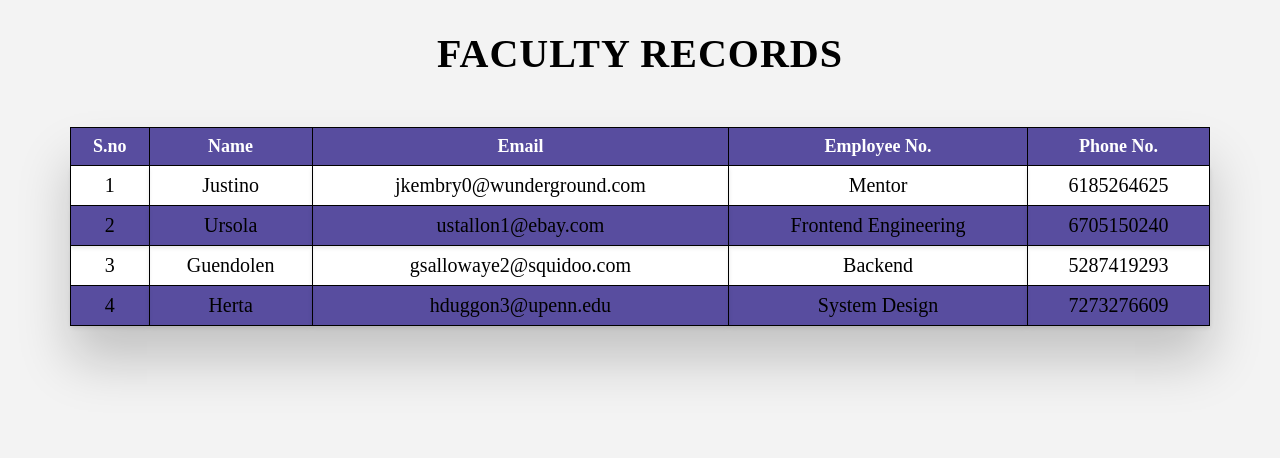
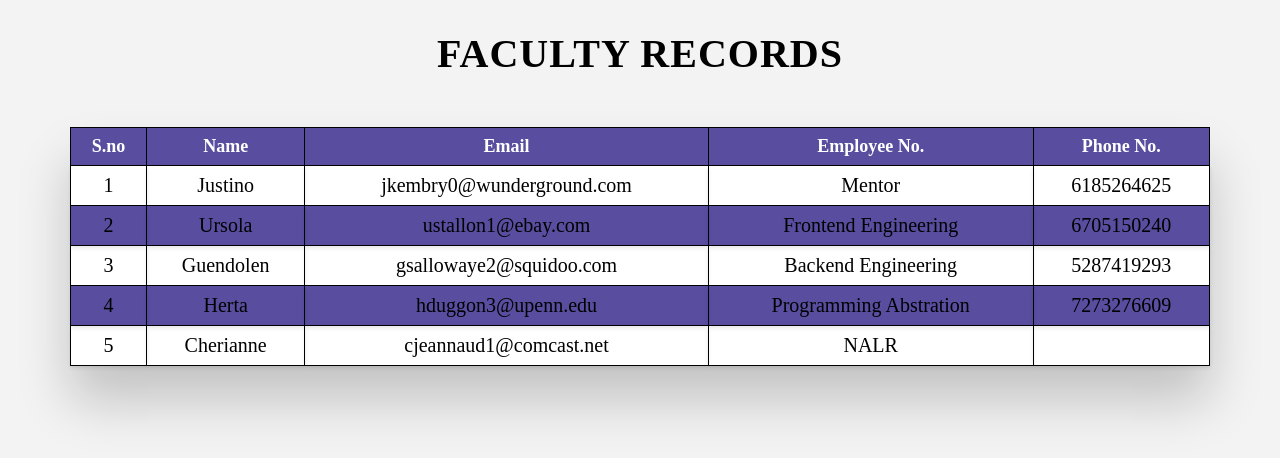
Before and after one commit to Nutika16/Collage_Management, a React (Create React App) app: page /FacultyName in a window 1280 px wide. Shown: the top 458 px of the page. Built offline with nearby package versions, Linux system fonts and the light colour scheme.

Commit message:
FacultyName and Calender changes

```diff
--- a/src/pages/Student/FacultyName.jsx
+++ b/src/pages/Student/FacultyName.jsx
@@ -78,7 +78,7 @@ const FacultyNames = () => {
       s_no: 3,
       name: "Guendolen",
       email: "gsallowaye2@squidoo.com",
-      subject: "Backend",
+      subject: "Backend Engineering",
       phone_no: "5287419293",
     },
     {
@@ -86,8 +86,16 @@ const FacultyNames = () => {
       s_no: 4,
       name: "Herta",
       email: "hduggon3@upenn.edu",
-      subject: "System Design",
+      subject: "Programming Abstration",
       phone_no: "7273276609",
+    },
+
+    {
+        s_no: 5,
+        name: "Cherianne",
+        email: "cjeannaud1@comcast.net",
+        subject: "NALR",
+        phoneNo: "8562303641",
     },
   ];
 
--- a/src/pages/Teacher/Search.css
+++ b/src/pages/Teacher/Search.css
@@ -890,7 +890,7 @@ button {
   button {
     padding: 10px 20px;
     background-color: #584d9f;
-    color: #fff;
+    /* color: #fff; */
     border: none;
     border-radius: 5px;
     cursor: pointer;
```
